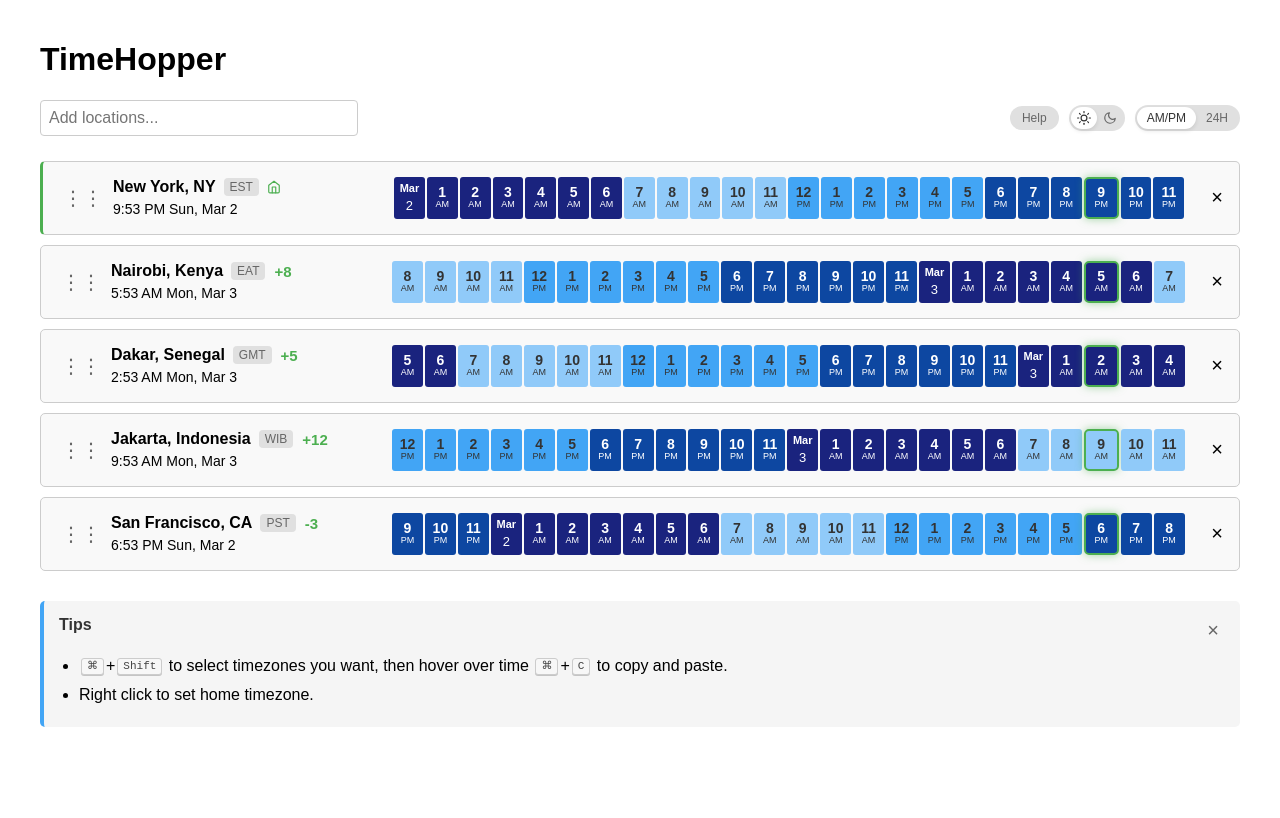
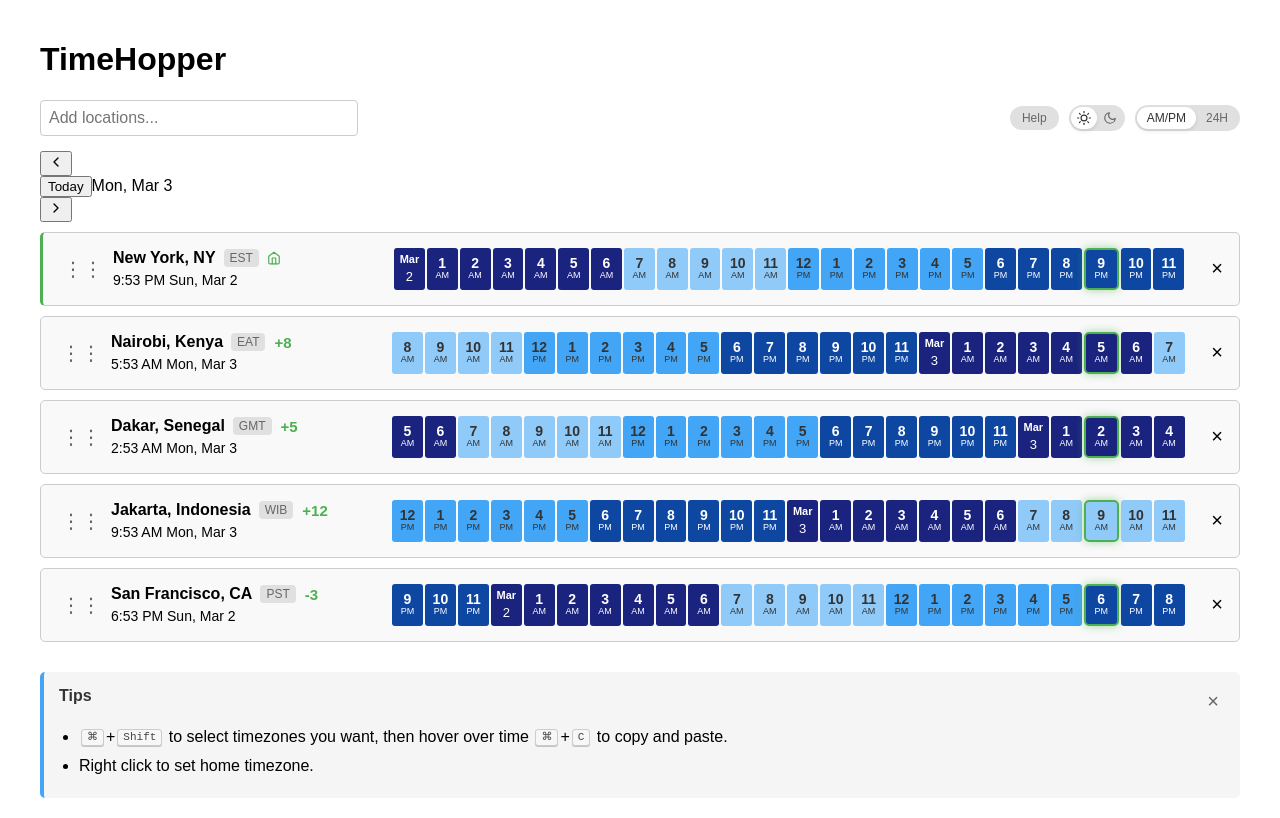
Before and after one commit to mberg/timehopper, a React (Create React App) app: page / in a window 1280 px wide. Built offline with nearby package versions, Linux system fonts and the light colour scheme.

Commit message:
start of date selector

```diff
--- a/src/App.js
+++ b/src/App.js
@@ -830,6 +830,46 @@
   // In the App component, find the home city object
   const homeCity = homeTimezone ? cities.find(c => c.name === homeTimezone) : null;
 
+  // Add this near the top of the App component, with the other state variables
+  const [selectedDate, setSelectedDate] = useState(DateTime.now());
+
+  // Add this function to handle date changes
+  const changeDate = (days) => {
+    setSelectedDate(prev => prev.plus({ days }));
+    // Also update the reference date time to be midnight on the selected date
+    if (homeTimezone) {
+      const homeCity = cities.find(c => c.name === homeTimezone);
+      if (homeCity) {
+        setReferenceDateTime(selectedDate.plus({ days }).setZone(homeCity.timezone).startOf('day'));
+      }
+    } else {
+      setReferenceDateTime(selectedDate.plus({ days }).startOf('day'));
+    }
+  };
+
+  // Add this function to format the date for display
+  const formatSelectedDate = () => {
+    return selectedDate.toLocaleString({
+      month: 'short',
+      day: 'numeric',
+      weekday: 'short'
+    });
+  };
+
+  // Add this function to reset to today
+  const goToToday = () => {
+    setSelectedDate(DateTime.now());
+    // Update reference date time to be midnight today
+    if (homeTimezone) {
+      const homeCity = cities.find(c => c.name === homeTimezone);
+      if (homeCity) {
+        setReferenceDateTime(DateTime.now().setZone(homeCity.timezone).startOf('day'));
+      }
+    } else {
+      setReferenceDateTime(DateTime.now().startOf('day'));
+    }
+  };
+
   return (
     <div className="app">
       <h1>TimeHopper</h1>
@@ -943,6 +983,43 @@
         </div>
       </div>
 
+      {/* Date picker */}
+      <div className="date-picker">
+        <div className="date-navigation">
+          <button
+            className="date-nav-button"
+            onClick={() => changeDate(-1)}
+            aria-label="Previous day"
+          >
+            <svg xmlns="http://www.w3.org/2000/svg" width="16" height="16" viewBox="0 0 24 24" fill="none" stroke="currentColor" strokeWidth="2" strokeLinecap="round" strokeLinejoin="round">
+              <polyline points="15 18 9 12 15 6"></polyline>
+            </svg>
+          </button>
+
+          <div className="date-display">
+            <button
+              className="today-button"
+              onClick={goToToday}
+            >
+              Today
+            </button>
+            <span className="selected-date">
+              {formatSelectedDate()}
+            </span>
+          </div>
+
+          <button
+            className="date-nav-button"
+            onClick={() => changeDate(1)}
+            aria-label="Next day"
+          >
+            <svg xmlns="http://www.w3.org/2000/svg" width="16" height="16" viewBox="0 0 24 24" fill="none" stroke="currentColor" strokeWidth="2" strokeLinecap="round" strokeLinejoin="round">
+              <polyline points="9 18 15 12 9 6"></polyline>
+            </svg>
+          </button>
+        </div>
+      </div>
+
       <DndProvider backend={HTML5Backend}>
         <div className="timezone-container">
           {selectedCities.map((city, index) => (
```
